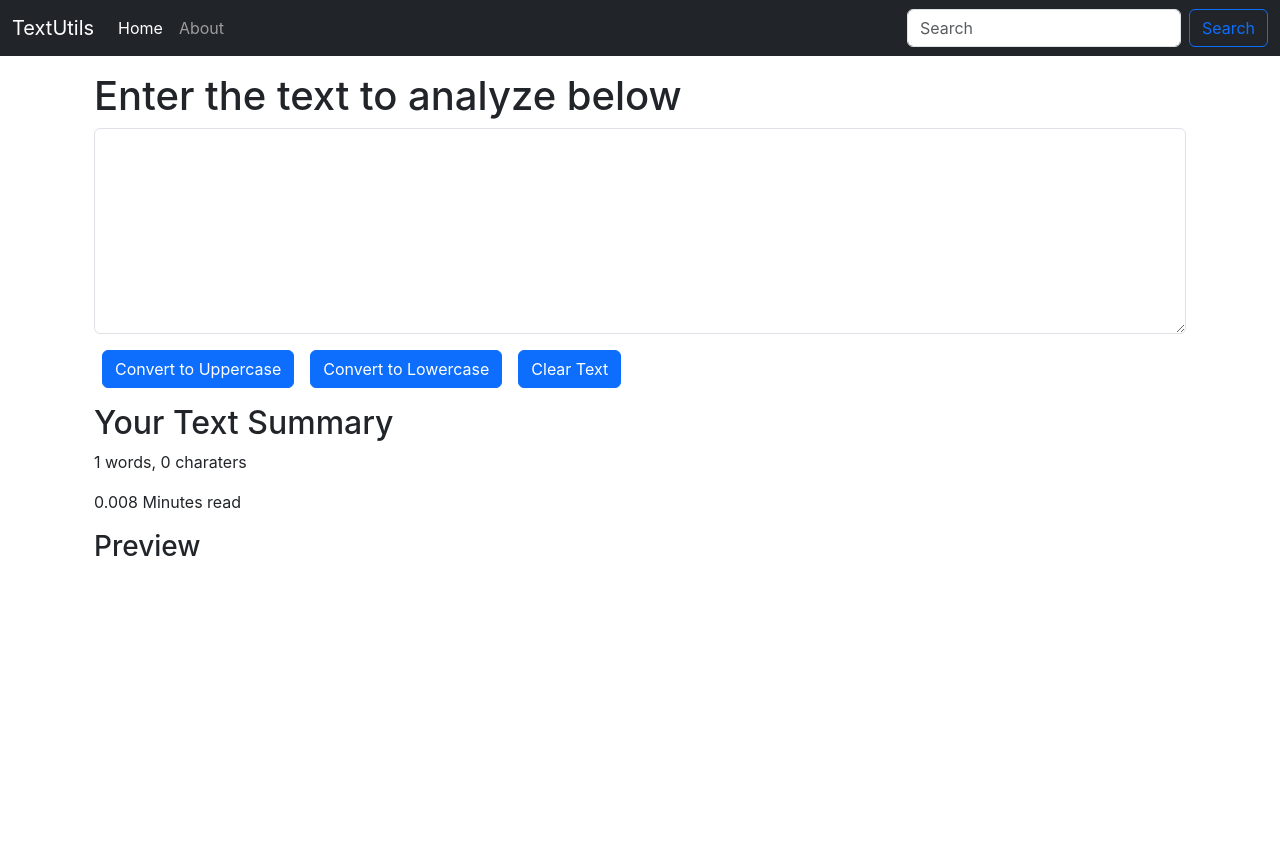
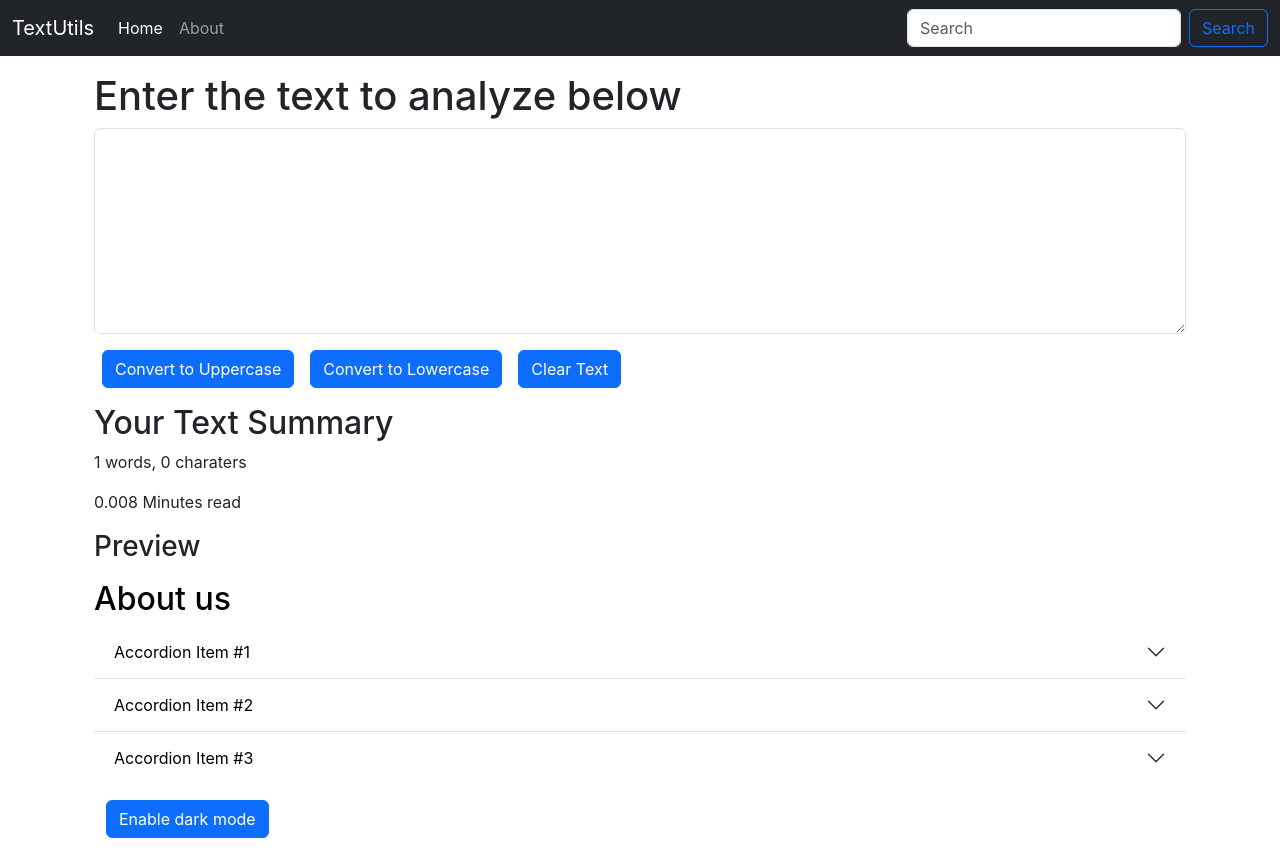
Before and after one commit to aishwarya1999-k/textutils-Reactjs, a React (Create React App) app: page /about in a window 1280 px wide. Before the commit the page ends 800 px from the top, so only its background shows below. Built offline with nearby package versions, Linux system fonts and the light colour scheme.

Commit message:
Add About component

```diff
--- a/src/App.js
+++ b/src/App.js
@@ -1,5 +1,6 @@
 
 import './App.css';
+import About from './components/About';
 import Navbar from './components/Navbar';
 import TextForm from './components/TextForm';
 
@@ -10,6 +11,7 @@
      {/* <Navbar /> */}
      <div className="container my-3">
      <TextForm heading="Enter the text to analyze below"/>
+     <About />
      </div>
 
     </>
--- /dev/null
+++ b/src/components/About.js
@@ -0,0 +1,72 @@
+import React,{useState} from 'react'
+
+
+export default function About() {
+
+    const [myStyle,setMyStyle] = useState({
+        color:'black',
+        backgroundColor: 'white'
+    })
+
+    const [btntext, setBtnText] = useState('Enable dark mode')
+
+    const toggleStyle = () => {
+        if(myStyle.color === 'black'){
+            setMyStyle({
+                color:'white',
+                backgroundColor: 'black',
+                border: '1px solid white'
+            })
+            setBtnText("Enable Light mode")
+        }
+        else{
+            setMyStyle({
+                color:'black',
+                backgroundColor: 'white'
+            })
+            setBtnText("Enable Dark mode")
+        }
+    }
+
+
+  return (
+    <div className="container" style={myStyle}>
+        <h2 className="my-2">About us</h2>
+        <div className="accordion accordion-flush" id="accordionFlushExample">
+    <div className="accordion-item">
+        <h2 className="accordion-header" id="flush-headingOne">
+        <button className="accordion-button collapsed" type="button" style={myStyle} data-bs-toggle="collapse" data-bs-target="#flush-collapseOne" aria-expanded="false" aria-controls="flush-collapseOne">
+            Accordion Item #1
+        </button>
+        </h2>
+        <div id="flush-collapseOne" className="accordion-collapse collapse" aria-labelledby="flush-headingOne" data-bs-parent="#accordionFlushExample">
+        <div className="accordion-body" style={myStyle}>Placeholder content for this accordion, which is intended to demonstrate the <code>.accordion-flush</code> className. This is the first item's accordion body.</div>
+        </div>
+    </div>
+    <div className="accordion-item">
+        <h2 className="accordion-header" id="flush-headingTwo">
+        <button className="accordion-button collapsed" type="button" style={myStyle} data-bs-toggle="collapse" data-bs-target="#flush-collapseTwo" aria-expanded="false" aria-controls="flush-collapseTwo">
+            Accordion Item #2
+        </button>
+        </h2>
+        <div id="flush-collapseTwo" className="accordion-collapse collapse" aria-labelledby="flush-headingTwo" data-bs-parent="#accordionFlushExample">
+        <div className="accordion-body" style={myStyle}>Placeholder content for this accordion, which is intended to demonstrate the <code>.accordion-flush</code> className. This is the second item's accordion body. Let's imagine this being filled with some actual content.</div>
+        </div>
+    </div>
+    <div className="accordion-item">
+        <h2 className="accordion-header" id="flush-headingThree">
+        <button className="accordion-button collapsed" type="button" style={myStyle} data-bs-toggle="collapse" data-bs-target="#flush-collapseThree" aria-expanded="false" aria-controls="flush-collapseThree">
+            Accordion Item #3
+        </button>
+        </h2>
+        <div id="flush-collapseThree" className="accordion-collapse collapse" aria-labelledby="flush-headingThree" data-bs-parent="#accordionFlushExample">
+        <div className="accordion-body"  style={myStyle}>Placeholder content for this accordion, which is intended to demonstrate the <code>.accordion-flush</code> className. This is the third item's accordion body. Nothing more exciting happening here in terms of content, but just filling up the space to make it look, at least at first glance, a bit more representative of how this would look in a real-world application.</div>
+        </div>
+    </div>
+    </div>
+    <div className="container my-3">
+       <button onClick={toggleStyle} type="button" className="btn btn-primary">{btntext}</button>
+    </div>
+    </div>
+  )
+}
```
